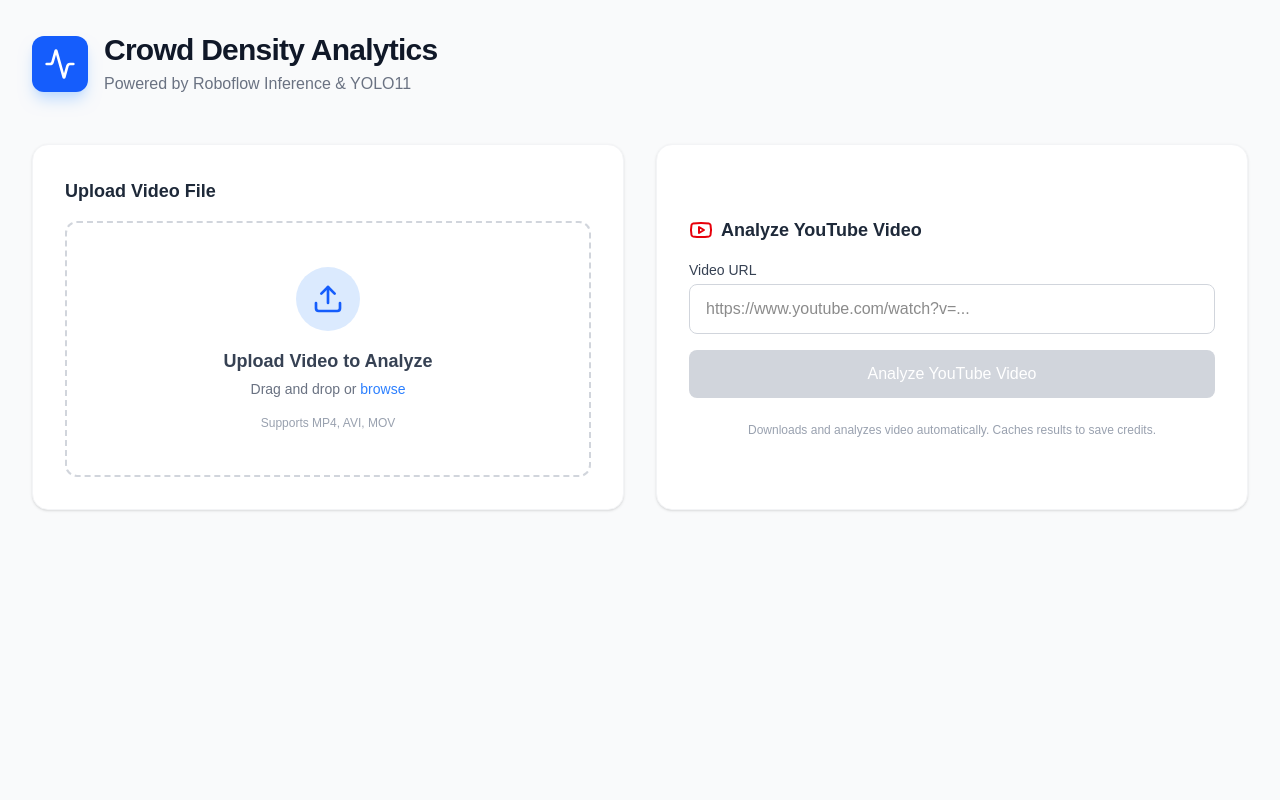
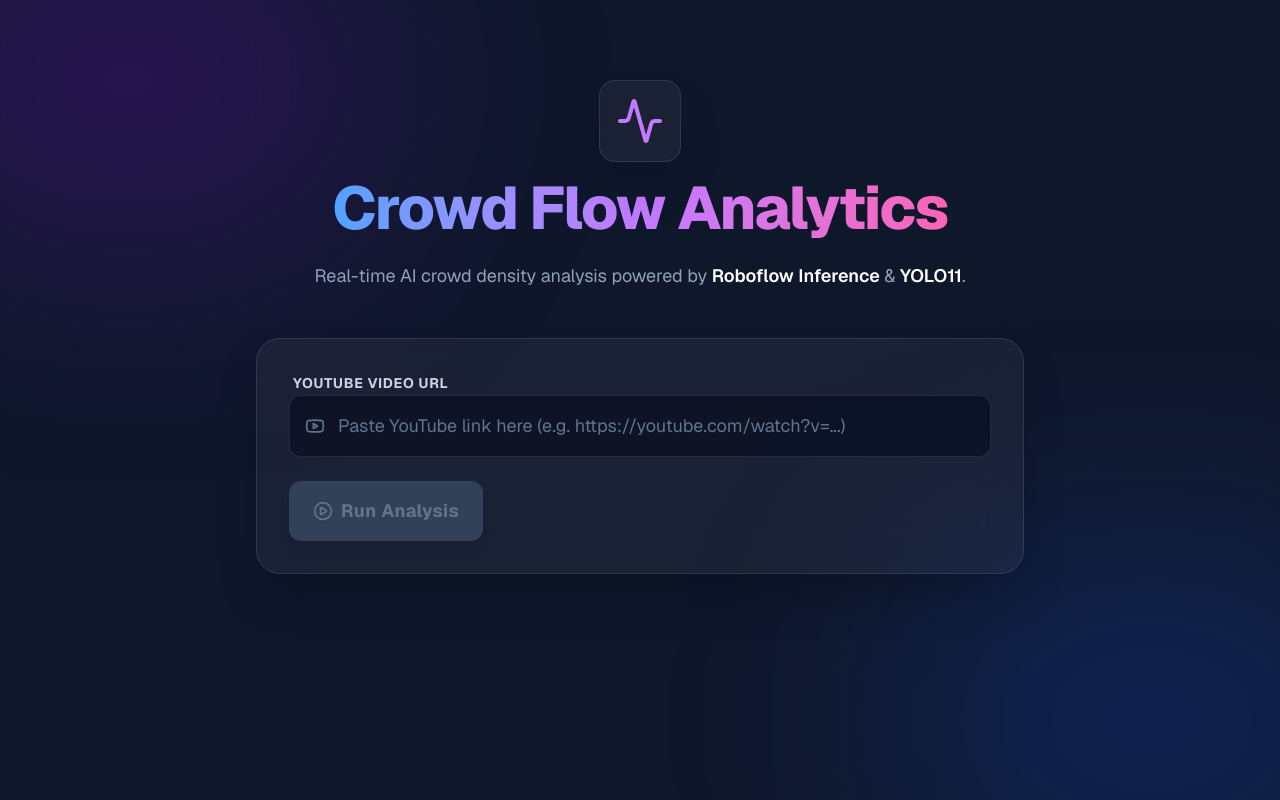
Before and after one commit to gustavoloureirodosreis/Walking-Tours, a Next.js app in the folder frontend/: page / in a window 1280 px wide. Built offline with nearby package versions, Linux system fonts and the light colour scheme.

Commit message:
youtube link version

```diff
--- a/frontend/app/page.tsx
+++ b/frontend/app/page.tsx
@@ -1,10 +1,10 @@
 "use client";
 
-import { useState } from "react";
-import UploadZone from "@/components/UploadZone";
+import { useState, useRef, useEffect } from "react";
 import StatsCards from "@/components/StatsCards";
 import CrowdDensityChart from "@/components/CrowdDensityChart";
-import { Activity, Youtube } from "lucide-react";
+import { Activity, Youtube, PlayCircle } from "lucide-react";
+import YouTube, { YouTubeEvent } from "react-youtube";
 
 interface AnalysisResult {
   timestamp: number;
@@ -13,35 +13,20 @@
 
 export default function Home() {
   const [data, setData] = useState<AnalysisResult[] | null>(null);
-  const [isUploading, setIsUploading] = useState(false);
+  const [isProcessing, setIsProcessing] = useState(false);
   const [error, setError] = useState<string | null>(null);
   const [youtubeUrl, setYoutubeUrl] = useState("");
+  const [progress, setProgress] = useState<string>("");
+  const [videoId, setVideoId] = useState<string | null>(null);
+  const playerRef = useRef<YouTube | null>(null);
+  const abortControllerRef = useRef<AbortController | null>(null);
 
-  const handleUpload = async (file: File) => {
-    setIsUploading(true);
-    setError(null);
-    setData(null);
-
-    const formData = new FormData();
-    formData.append("file", file);
-
-    try {
-      const response = await fetch("http://localhost:8000/analyze_video", {
-        method: "POST",
-        body: formData,
-      });
-
-      if (!response.ok) {
-        throw new Error("Analysis failed");
-      }
-
-      const result = await response.json();
-      setData(result);
-    } catch (err) {
-      setError("Failed to analyze video. Please try again.");
-      console.error(err);
-    } finally {
-      setIsUploading(false);
+  const handleAbort = () => {
+    if (abortControllerRef.current) {
+      abortControllerRef.current.abort();
+      setIsProcessing(false);
+      setProgress("");
+      setError("Analysis cancelled by user.");
     }
   };
 
@@ -49,31 +34,113 @@
     e.preventDefault();
     if (!youtubeUrl) return;
 
-    setIsUploading(true);
+    setIsProcessing(true);
     setError(null);
     setData(null);
+    setProgress("Initializing analysis...");
+
+    // Cancel previous request if any
+    if (abortControllerRef.current) {
+      abortControllerRef.current.abort();
+    }
+
+    const abortController = new AbortController();
+    abortControllerRef.current = abortController;
+
+    // Extract Video ID
+    let vidId = "";
+    try {
+      const urlObj = new URL(youtubeUrl);
+      if (urlObj.hostname.includes("youtube.com")) {
+        vidId = urlObj.searchParams.get("v") || "";
+      } else if (urlObj.hostname.includes("youtu.be")) {
+        vidId = urlObj.pathname.slice(1);
+      }
+      setVideoId(vidId);
+    } catch (e) {
+      console.error("Invalid URL", e);
+    }
 
     try {
-      const response = await fetch("http://localhost:8000/analyze_youtube", {
+      const response = await fetch(
+        "http://localhost:8000/analyze_youtube_stream",
+        {
           method: "POST",
           headers: {
             "Content-Type": "application/json",
           },
           body: JSON.stringify({ url: youtubeUrl }),
-      });
+          signal: abortController.signal,
+        }
+      );
 
-      if (!response.ok) {
+      if (!response.ok || !response.body) {
         throw new Error("Analysis failed");
       }
 
-      const result = await response.json();
-      setData(result);
-    } catch (err) {
-      setError("Failed to analyze YouTube video. Please check the URL.");
+      const reader = response.body.getReader();
+      const decoder = new TextDecoder();
+      let buffer = "";
+
+      while (true) {
+        const { done, value } = await reader.read();
+        if (done) break;
+
+        buffer += decoder.decode(value, { stream: true });
+        const lines = buffer.split("\n");
+        buffer = lines.pop() || "";
+
+        for (const line of lines) {
+          if (!line.trim()) continue;
+          try {
+            const event = JSON.parse(line);
+            console.log("Event:", event); // Debug log
+
+            if (event.status === "hashing") setProgress("Checking cache...");
+            if (event.status === "downloading")
+              setProgress("Downloading video...");
+            if (event.status === "cached") setProgress("Loading from cache...");
+            if (event.status === "analyzing") {
+              setProgress(`Processing: ${event.progress}%`);
+            }
+            if (event.status === "complete") {
+              setData(event.data);
+              setProgress("");
+            }
+            if (event.status === "error") {
+              throw new Error(event.error);
+            }
+          } catch (e) {
+            console.error("Error parsing stream", e);
+          }
+        }
+      }
+    } catch (err: any) {
+      if (err.name === "AbortError") {
+        console.log("Request aborted");
+      } else {
+        setError(err.message || "Failed to analyze YouTube video.");
         console.error(err);
+      }
     } finally {
-      setIsUploading(false);
+      // Only set processing to false if we didn't abort (abort handles its own state)
+      if (abortControllerRef.current === abortController) {
+        setIsProcessing(false);
       }
+    }
+  };
+
+  // Chart Click Handler
+  const onChartClick = (data: any) => {
+    if (data && data.activePayload && playerRef.current) {
+      const timestamp = data.activePayload[0].payload.timestamp;
+      // seekTo expects seconds
+      playerRef.current.internalPlayer.seekTo(timestamp, true);
+    }
+  };
+
+  const onPlayerReady = (event: YouTubeEvent) => {
+    playerRef.current = event.target;
   };
 
   // Calculate stats from data
@@ -106,87 +173,159 @@
   const stats = getStats();
 
   return (
-    <main className="min-h-screen bg-gray-50 p-8">
-      <div className="max-w-7xl mx-auto space-y-8">
+    <main className="min-h-screen bg-slate-900 text-white font-sans selection:bg-purple-500 selection:text-white">
+      {/* Background Gradients */}
+      <div className="fixed inset-0 z-0 pointer-events-none">
+        <div className="absolute top-[-10%] left-[-10%] w-[40%] h-[40%] rounded-full bg-purple-600/20 blur-[120px]" />
+        <div className="absolute bottom-[-10%] right-[-10%] w-[40%] h-[40%] rounded-full bg-blue-600/20 blur-[120px]" />
+      </div>
+
+      <div className="relative z-10 max-w-7xl mx-auto p-8 space-y-12">
         {/* Header */}
-        <div className="flex items-center space-x-4 mb-12">
-          <div className="p-3 bg-blue-600 rounded-xl shadow-lg shadow-blue-200">
-            <Activity className="w-8 h-8 text-white" />
+        <header className="flex flex-col items-center text-center space-y-4 pt-12">
+          <div className="p-4 bg-white/5 backdrop-blur-lg rounded-2xl border border-white/10 shadow-2xl mb-4">
+            <Activity className="w-12 h-12 text-purple-400" />
           </div>
-          <div>
-            <h1 className="text-3xl font-bold text-gray-900 tracking-tight">
-              Crowd Density Analytics
+          <h1 className="text-5xl md:text-6xl font-extrabold tracking-tight bg-gradient-to-r from-blue-400 via-purple-400 to-pink-400 bg-clip-text text-transparent pb-2">
+            Crowd Flow Analytics
           </h1>
-            <p className="text-gray-500 mt-1">
-              Powered by Roboflow Inference & YOLO11
+          <p className="text-lg text-slate-400 max-w-2xl">
+            Real-time AI crowd density analysis powered by{" "}
+            <span className="text-white font-semibold">Roboflow Inference</span>{" "}
+            & <span className="text-white font-semibold">YOLO11</span>.
           </p>
+        </header>
+
+        {/* Input Section */}
+        <div className="max-w-3xl mx-auto w-full">
+          <div className="bg-white/5 backdrop-blur-xl border border-white/10 rounded-3xl p-8 shadow-2xl relative overflow-hidden group hover:border-white/20 transition-all duration-500">
+            <div className="absolute inset-0 bg-gradient-to-r from-purple-500/10 to-blue-500/10 opacity-0 group-hover:opacity-100 transition-opacity duration-500" />
+
+            <form
+              onSubmit={handleYoutubeSubmit}
+              className="relative z-10 space-y-6"
+            >
+              <div className="space-y-2">
+                <label
+                  htmlFor="youtube-url"
+                  className="text-sm font-bold text-slate-300 uppercase tracking-wider ml-1"
+                >
+                  YouTube Video URL
+                </label>
+                <div className="relative group/input">
+                  <div className="absolute inset-y-0 left-0 pl-4 flex items-center pointer-events-none">
+                    <Youtube className="h-5 w-5 text-slate-500 group-focus-within/input:text-red-500 transition-colors" />
+                  </div>
+                  <input
+                    id="youtube-url"
+                    type="url"
+                    placeholder="Paste YouTube link here (e.g. https://youtube.com/watch?v=...)"
+                    className="w-full pl-12 pr-4 py-4 bg-slate-950/50 border border-white/10 rounded-xl focus:ring-2 focus:ring-purple-500 focus:border-transparent text-white placeholder-slate-500 outline-none transition-all shadow-inner text-lg"
+                    value={youtubeUrl}
+                    onChange={(e) => setYoutubeUrl(e.target.value)}
+                    disabled={isProcessing}
+                  />
                 </div>
               </div>
 
-        {/* Upload & Input Section */}
-        <div className="grid md:grid-cols-2 gap-8">
-          {/* Video Upload */}
-          <div className="bg-white rounded-2xl shadow-sm border border-gray-100 overflow-hidden p-8">
-            <h2 className="text-lg font-semibold text-gray-800 mb-4">
-              Upload Video File
-            </h2>
-            <UploadZone onUpload={handleUpload} isUploading={isUploading} />
-          </div>
-
-          {/* YouTube Input */}
-          <div className="bg-white rounded-2xl shadow-sm border border-gray-100 overflow-hidden p-8 flex flex-col justify-center">
-            <h2 className="text-lg font-semibold text-gray-800 mb-4 flex items-center gap-2">
-              <Youtube className="text-red-600" /> Analyze YouTube Video
-            </h2>
-            <form onSubmit={handleYoutubeSubmit} className="space-y-4">
-              <div>
-                <label
-                  htmlFor="youtube-url"
-                  className="block text-sm font-medium text-gray-700 mb-1"
-                >
-                  Video URL
-                </label>
-                <input
-                  id="youtube-url"
-                  type="url"
-                  placeholder="https://www.youtube.com/watch?v=..."
-                  className="w-full px-4 py-3 rounded-lg border border-gray-300 focus:ring-2 focus:ring-blue-500 focus:border-blue-500 outline-none transition-all"
-                  value={youtubeUrl}
-                  onChange={(e) => setYoutubeUrl(e.target.value)}
-                  disabled={isUploading}
-                />
-              </div>
               <button
                 type="submit"
-                disabled={isUploading || !youtubeUrl}
-                className={`w-full py-3 px-4 rounded-lg text-white font-medium transition-all
+                disabled={isProcessing || !youtubeUrl}
+                className={`flex-1 py-4 px-6 rounded-xl font-bold text-lg tracking-wide shadow-lg transition-all transform hover:scale-[1.02] active:scale-[0.98] flex items-center justify-center gap-2
                     ${
-                     isUploading || !youtubeUrl
-                       ? "bg-gray-300 cursor-not-allowed"
-                       : "bg-red-600 hover:bg-red-700 shadow-lg shadow-red-100"
+                      isProcessing || !youtubeUrl
+                        ? "bg-slate-700 text-slate-500 cursor-not-allowed"
+                        : "bg-gradient-to-r from-purple-600 to-blue-600 hover:from-purple-500 hover:to-blue-500 text-white shadow-purple-500/25"
                     }`}
               >
-                {isUploading ? "Processing..." : "Analyze YouTube Video"}
+                {isProcessing ? (
+                  <>
+                    <div className="w-5 h-5 border-2 border-white/30 border-t-white rounded-full animate-spin" />
+                    <span>Analyzing...</span>
+                  </>
+                ) : (
+                  <>
+                    <PlayCircle className="w-5 h-5" />
+                    <span>Run Analysis</span>
+                  </>
+                )}
               </button>
+
+              {isProcessing && (
+                <button
+                  type="button"
+                  onClick={handleAbort}
+                  className="px-6 py-4 bg-red-500/10 border border-red-500/20 text-red-400 rounded-xl font-bold hover:bg-red-500/20 transition-colors"
+                >
+                  Stop
+                </button>
+              )}
             </form>
-            <div className="mt-6 text-xs text-gray-400 text-center">
-              Downloads and analyzes video automatically. Caches results to save
-              credits.
+
+            {/* Progress Indicator */}
+            {isProcessing && (
+              <div className="mt-6 space-y-2">
+                <div className="flex justify-between text-xs font-medium text-purple-300">
+                  <span>Status</span>
+                  <span className="animate-pulse text-white">{progress}</span>
                 </div>
+                <div className="h-2 w-full bg-slate-800 rounded-full overflow-hidden">
+                  <div
+                    className="h-full bg-purple-500 transition-all duration-300 ease-out"
+                    style={{
+                      width: progress.includes("%")
+                        ? progress.split(":")[1]
+                        : "100%",
+                    }}
+                  ></div>
+                </div>
+              </div>
+            )}
           </div>
         </div>
 
         {error && (
-          <div className="p-4 bg-red-50 text-red-600 rounded-lg text-sm border border-red-100">
+          <div className="max-w-3xl mx-auto p-4 bg-red-500/10 border border-red-500/20 text-red-400 rounded-xl text-center font-medium animate-in fade-in slide-in-from-top-4">
             {error}
           </div>
         )}
 
-        {/* Dashboard */}
+        {/* Dashboard Grid */}
         {data && stats && (
-          <div className="space-y-8 animate-in fade-in slide-in-from-bottom-8 duration-700">
+          <div className="space-y-8 animate-in fade-in slide-in-from-bottom-12 duration-1000 delay-200">
             <StatsCards {...stats} />
-            <CrowdDensityChart data={data} />
+
+            <div className="grid lg:grid-cols-3 gap-8 h-[500px]">
+              {/* Chart Section */}
+              <div className="lg:col-span-2 bg-white/5 backdrop-blur-xl border border-white/10 rounded-3xl p-6 shadow-xl">
+                <CrowdDensityChart data={data} onClick={onChartClick} />
+              </div>
+
+              {/* Video Player */}
+              <div className="lg:col-span-1 bg-black rounded-3xl overflow-hidden shadow-2xl border border-white/10 relative group">
+                {videoId ? (
+                  <YouTube
+                    videoId={videoId}
+                    opts={{
+                      height: "100%",
+                      width: "100%",
+                      playerVars: {
+                        autoplay: 0,
+                        controls: 1,
+                        modestbranding: 1,
+                        rel: 0,
+                      },
+                    }}
+                    className="absolute inset-0 w-full h-full"
+                    onReady={onPlayerReady}
+                  />
+                ) : (
+                  <div className="flex items-center justify-center h-full text-slate-500">
+                    No Video Loaded
+                  </div>
+                )}
+              </div>
+            </div>
           </div>
         )}
       </div>
--- a/frontend/package.json
+++ b/frontend/package.json
@@ -14,6 +14,7 @@
     "next": "16.0.3",
     "react": "19.2.0",
     "react-dom": "19.2.0",
+    "react-youtube": "^10.1.0",
     "recharts": "^3.4.1",
     "tailwind-merge": "^3.4.0"
   },
```
Also changed, not shown: frontend/components/CrowdDensityChart.tsx (+34 -24 lines), 2 other files (tests, documents, lock files or other folders). Lines whose indentation alone changed are shown as unchanged.
